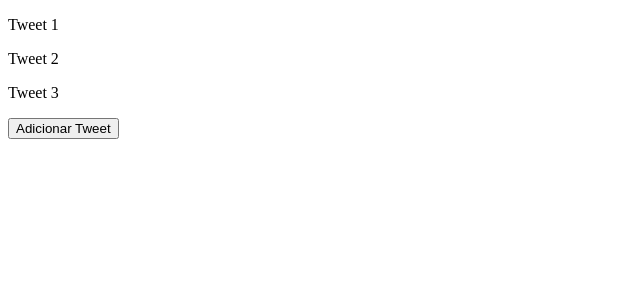
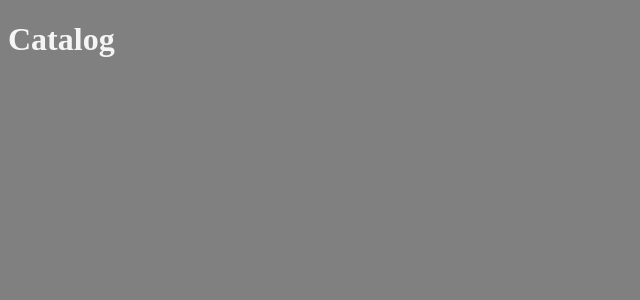
Before and after one commit to PedroSMarcal/Mkt_Portfolio, a React (Vite) app in the folder FrontEnd/frontReact/: page /catalog in a window 1280 px wide. Shown: the top 300 px of the page, without its empty margins (0-640 px from the left). Built offline with nearby package versions, Linux system fonts and the light colour scheme.

Commit message:
Finish the tutorial

```diff
--- a/FrontEnd/frontReact/package.json
+++ b/FrontEnd/frontReact/package.json
@@ -9,7 +9,8 @@
   },
   "dependencies": {
     "react": "^17.0.2",
-    "react-dom": "^17.0.2"
+    "react-dom": "^17.0.2",
+    "react-router-dom": "^6.2.1"
   },
   "devDependencies": {
     "@types/react": "^17.0.33",
--- a/FrontEnd/frontReact/src/App.tsx
+++ b/FrontEnd/frontReact/src/App.tsx
@@ -1,22 +1,45 @@
 import { useState } from 'react'
 import { Tweet } from './components/Tweet'
 
+import './styles/App.css';
+import { AppRoutes } from './routes/routes';
+
 function App() {
   // Definir um Estado, na qual é definido o tipo dele com <tipo[se é um array]>
-  const [] = useState<string[]>([])
+  const [tweets, setTweets] = useState<string[]>([
+    'Tweet 1',
+    'Tweet 2',
+    'Tweet 3',
+    'Tweet 4',
+  ])
+
+  // Criar uma função dentro do React fora do Return
+  function createTweet(){
+    setTweets([...tweets, ])
+  }
 
   return (
 
-    <div>
-      <Tweet text="Tweet 1"/>
-      <Tweet text="Tweet 2"/>
-      <Tweet text="Tweet 3"/>
+    <AppRoutes />
+    )
+  }
 
-      <button> Adicionar Tweet</button>
-    </div>
-  )
-}
+  export default App
 
-export default App
+      // <div>
+      //   {/* Percorre o tweets para retornar no laço de repetição */}
+      //   {tweets.map(tweet => {
+      //     return <Tweet text={tweet}/>
+      //   })}
+
+      //   <input type="text" />
+      //   <button onClick={createTweet} style={{
+      //     backgroundColor: 'B257e6',
+      //     border: 0,
+      //     padding: '6px 12px',
+      //     color: 'e1e1f6'
+      //    }}>
+      //      Adicionar Tweet</button>
+      // </div>
 
 // https://youtu.be/pDbcC-xSat4?t=1195
--- /dev/null
+++ b/FrontEnd/frontReact/src/pages/Cart.tsx
@@ -0,0 +1,3 @@
+export default function (){
+    return <h1>Cart</h1>
+}
--- /dev/null
+++ b/FrontEnd/frontReact/src/pages/Catalog.tsx
@@ -0,0 +1,3 @@
+export function Catalog(){
+    return <h1> Catalog</h1>
+}
--- /dev/null
+++ b/FrontEnd/frontReact/src/routes/routes.tsx
@@ -0,0 +1,19 @@
+import {
+    BrowserRouter as Router,
+    Routes,
+    Route
+} from 'react-router-dom'
+
+import Cart from '../pages/Cart'
+import { Catalog } from '../pages/Catalog'
+
+export function AppRoutes(){
+    return (
+        <Router>
+            <Routes>
+                <Route path="/catalog" element={<Catalog />} />
+                <Route path="/cart" element={<Cart />} />
+            </Routes>
+        </Router>
+    )
+}
--- /dev/null
+++ b/FrontEnd/frontReact/src/styles/App.css
@@ -0,0 +1,4 @@
+body{
+    background-color: gray;
+    color: whitesmoke;
+}
```
Also changed, not shown: 2 other files (tests, documents, lock files or other folders).
